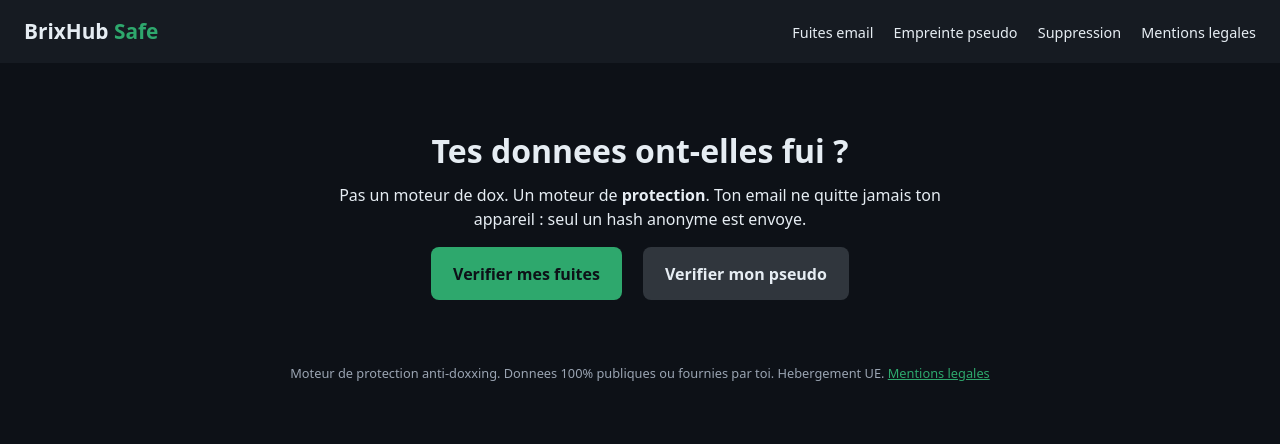
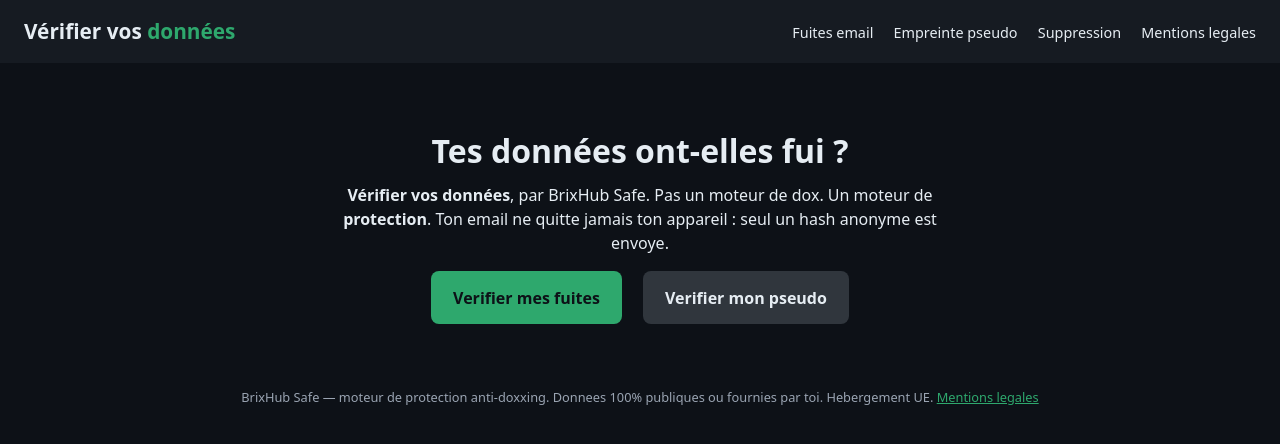
Before and after one commit to lecodeurdu33/verification-de-vos-donn-s, a Flask app: page / in a window 1280 px wide. Shown: the top 444 px of the page. Run offline with Flask 3, Linux system fonts and the light colour scheme.

Commit message:
Rebranding : Verifier vos donnees (par BrixHub Safe) + note deploiement appl-ia.fr/compte-vole

```diff
--- a/templates/base.html
+++ b/templates/base.html
@@ -3,12 +3,12 @@
 <head>
 <meta charset="utf-8">
 <meta name="viewport" content="width=device-width, initial-scale=1">
-<title>{% block title %}BrixHub Safe{% endblock %}</title>
+<title>{% block title %}Vérifier vos données — BrixHub Safe{% endblock %}</title>
 <link rel="stylesheet" href="/static/css/style.css">
 </head>
 <body>
 <header>
-  <a class="logo" href="/">BrixHub <span>Safe</span></a>
+  <a class="logo" href="/">Vérifier vos <span>données</span></a>
   <nav>
     <a href="/protect">Fuites email</a>
     <a href="/pseudo">Empreinte pseudo</a>
@@ -20,7 +20,7 @@
 {% block content %}{% endblock %}
 </main>
 <footer>
-  <p>Moteur de protection anti-doxxing. Donnees 100% publiques ou fournies par toi. Hebergement UE. <a href="/legal">Mentions legales</a></p>
+  <p>BrixHub Safe — moteur de protection anti-doxxing. Donnees 100% publiques ou fournies par toi. Hebergement UE. <a href="/legal">Mentions legales</a></p>
 </footer>
 </body>
 </html>
--- a/templates/index.html
+++ b/templates/index.html
@@ -1,9 +1,9 @@
 {% extends "base.html" %}
-{% block title %}BrixHub Safe - Verifie si tes donnees ont fui{% endblock %}
+{% block title %}Vérifier vos données — tes donnees ont-elles fui ?{% endblock %}
 {% block content %}
 <section class="hero">
-  <h1>Tes donnees ont-elles fui ?</h1>
-  <p>Pas un moteur de dox. Un moteur de <strong>protection</strong>. Ton email ne quitte jamais ton appareil : seul un hash anonyme est envoye.</p>
+  <h1>Tes données ont-elles fui ?</h1>
+  <p><strong>Vérifier vos données</strong>, par BrixHub Safe. Pas un moteur de dox. Un moteur de <strong>protection</strong>. Ton email ne quitte jamais ton appareil : seul un hash anonyme est envoye.</p>
   <a class="cta" href="/protect">Verifier mes fuites</a>
   <a class="cta secondary" href="/pseudo">Verifier mon pseudo</a>
 </section>
```
Also changed, not shown: README.md.
